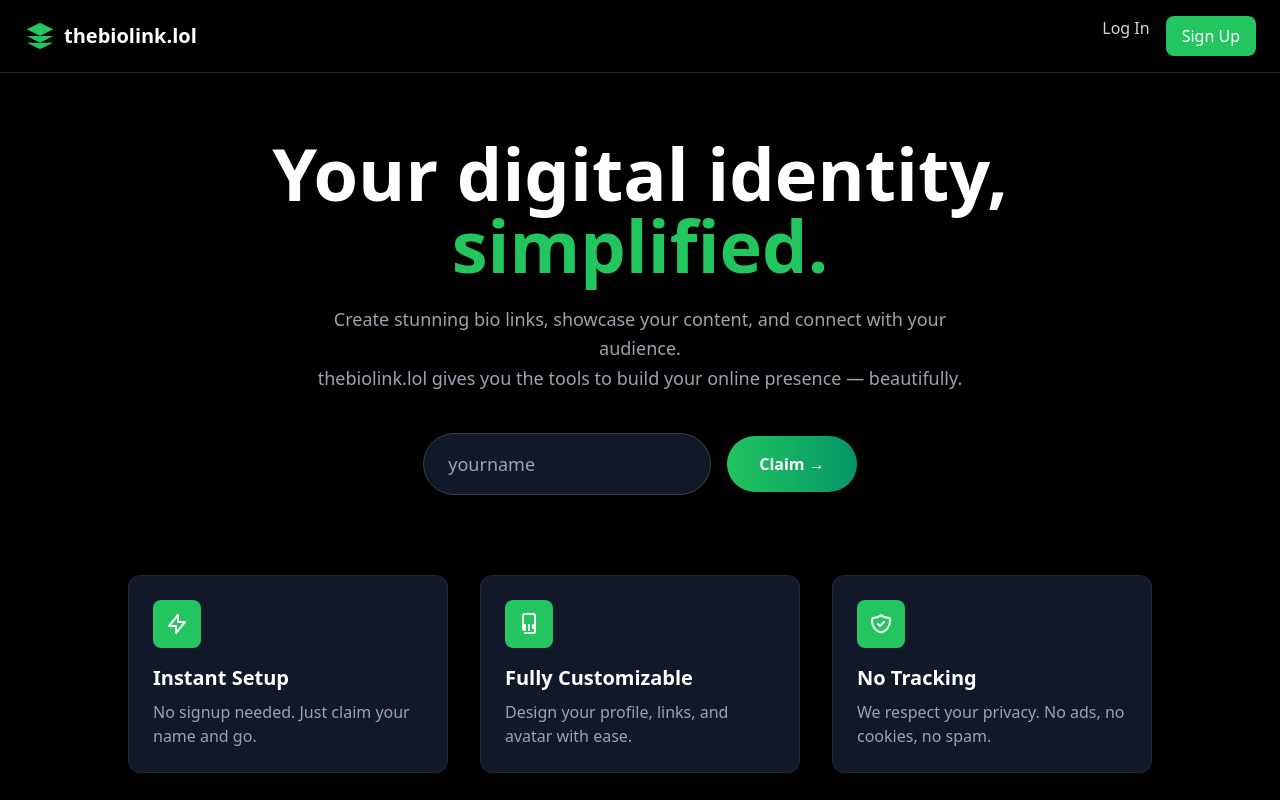
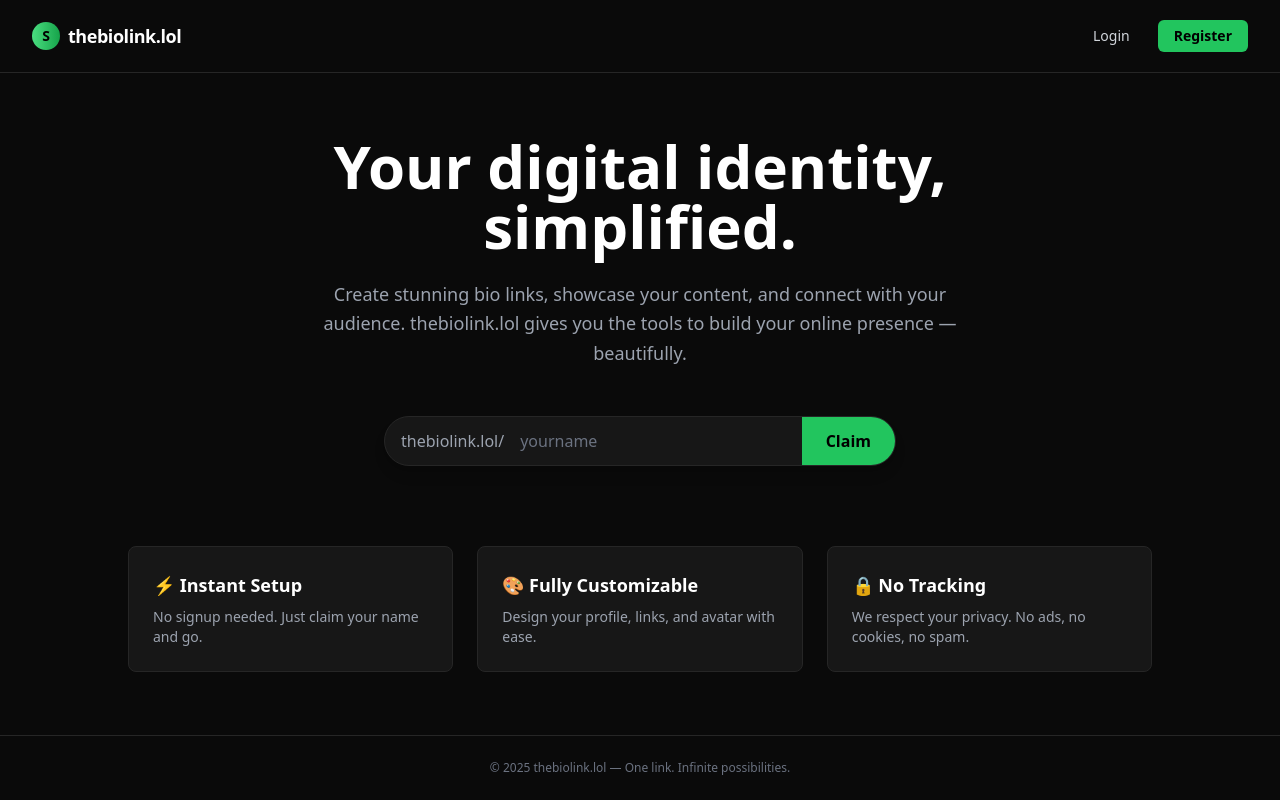
Before and after one commit to oopsididitagain335/workingitout, a Next.js app: page / in a window 1280 px wide. Shown: the top 800 px of the page. Built offline with nearby package versions, Linux system fonts and the light colour scheme.

Commit message:
Update index.tsx

```diff
--- a/pages/index.tsx
+++ b/pages/index.tsx
@@ -13,146 +13,81 @@
   };
 
   return (
-    <div className="min-h-screen bg-black text-white font-sans flex flex-col">
+    <div className="min-h-screen bg-[#0a0a0a] text-white font-sans flex flex-col">
       {/* Navbar */}
-      <nav className="px-6 py-4 flex justify-between items-center border-b border-gray-800">
+      <nav className="px-8 py-5 flex justify-between items-center border-b border-neutral-800">
         <div className="flex items-center gap-2">
-          <svg
-            className="w-8 h-8 text-green-500"
-            viewBox="0 0 24 24"
-            fill="currentColor"
-          >
-            <path d="M12 2L2 7l10 5 10-5-10-5zM2 17l10 5 10-5M2 12l10 5 10-5" />
-          </svg>
-          <span className="text-xl font-bold">thebiolink.lol</span>
+          <div className="bg-gradient-to-r from-green-400 to-green-600 w-7 h-7 rounded-full flex items-center justify-center">
+            <span className="text-black font-extrabold text-sm">S</span>
+          </div>
+          <span className="text-lg font-semibold tracking-tight">thebiolink.lol</span>
         </div>
-        <div className="flex gap-4">
+        <div className="flex gap-3">
           <a
             href="/login"
-            className="text-gray-300 hover:text-white transition-colors"
+            className="px-4 py-1.5 rounded-md text-sm font-medium text-gray-300 hover:text-white transition"
           >
-            Log In
+            Login
           </a>
           <a
             href="/signup"
-            className="bg-green-500 hover:bg-green-600 px-4 py-2 rounded-lg text-white font-medium transition"
+            className="px-4 py-1.5 rounded-md bg-green-500 hover:bg-green-600 text-sm font-semibold text-black transition"
           >
-            Sign Up
+            Register
           </a>
         </div>
       </nav>
 
-      {/* Hero */}
-      <main className="flex-1 flex flex-col justify-center items-center text-center px-6 py-16">
-        <h1 className="text-5xl md:text-7xl font-extrabold mb-6 leading-tight">
+      {/* Hero Section */}
+      <main className="flex-1 flex flex-col justify-center items-center px-6 text-center">
+        <h1 className="text-5xl md:text-6xl font-extrabold mb-6 leading-tight">
           Your digital identity,
           <br />
-          <span className="text-green-500">simplified.</span>
+          <span className="text-white">simplified.</span>
         </h1>
-        <p className="text-gray-400 text-lg mb-10 max-w-2xl leading-relaxed">
-          Create stunning bio links, showcase your content, and connect with your
-          audience. <br />
-          thebiolink.lol gives you the tools to build your online presence —
-          beautifully.
+        <p className="text-gray-400 text-lg max-w-2xl mb-12 leading-relaxed">
+          Create stunning bio links, showcase your content, and connect with your audience.
+          thebiolink.lol gives you the tools to build your online presence — beautifully.
         </p>
 
-        {/* Username Input */}
-        <div className="flex flex-col sm:flex-row justify-center items-center gap-4 mb-20 w-full max-w-lg">
+        {/* Username Claim */}
+        <div className="flex items-center bg-neutral-900 border border-neutral-800 rounded-full overflow-hidden shadow-lg w-full max-w-lg">
+          <span className="px-4 text-gray-400">thebiolink.lol/</span>
           <input
             type="text"
             placeholder="yourname"
             value={username}
             onChange={(e) => setUsername(e.target.value)}
             onKeyDown={(e) => e.key === 'Enter' && goToLink()}
-            className="px-6 py-4 text-lg border border-gray-700 bg-gray-900 rounded-full focus:outline-none focus:ring-4 focus:ring-green-500 shadow-sm transition w-full sm:w-72 text-center sm:text-left"
+            className="flex-1 bg-transparent focus:outline-none text-white placeholder-gray-500"
           />
           <button
             onClick={goToLink}
-            className="w-full sm:w-auto bg-gradient-to-r from-green-500 to-emerald-600 hover:from-green-600 hover:to-emerald-700 text-white font-bold px-8 py-4 rounded-full shadow-lg hover:shadow-xl transition duration-200 transform hover:scale-105"
+            className="px-6 py-3 bg-green-500 hover:bg-green-600 text-black font-semibold transition"
           >
-            Claim →
+            Claim
           </button>
         </div>
 
         {/* Features */}
-        <section className="grid md:grid-cols-3 gap-8 max-w-5xl w-full mb-16">
-          {[
-            {
-              title: 'Instant Setup',
-              text: 'No signup needed. Just claim your name and go.',
-              icon: (
-                <path
-                  strokeLinecap="round"
-                  strokeLinejoin="round"
-                  strokeWidth="2"
-                  d="M13 10V3L4 14h7v7l9-11h-7z"
-                />
-              ),
-            },
-            {
-              title: 'Fully Customizable',
-              text: 'Design your profile, links, and avatar with ease.',
-              icon: (
-                <path
-                  strokeLinecap="round"
-                  strokeLinejoin="round"
-                  strokeWidth="2"
-                  d="M12 18h.01M8 21h8a2 2 0 002-2V7.414A2 2 0 0018 5.414V4a2 2 0 00-2-2H8a2 2 0 00-2 2v1.414A2 2 0 006 7.414V16a2 2 0 002 2h.01M8 13v3m4-3v3m4-3v3"
-                />
-              ),
-            },
-            {
-              title: 'No Tracking',
-              text: 'We respect your privacy. No ads, no cookies, no spam.',
-              icon: (
-                <path
-                  strokeLinecap="round"
-                  strokeLinejoin="round"
-                  strokeWidth="2"
-                  d="M9 12l2 2 4-4m5.618-4.016A11.955 11.955 0 0112 2.944a11.955 11.955 0 01-8.618 3.04A12.02 12.02 0 003 9c0 5.591 3.824 10.29 9 11.622 5.176-1.332 9-6.03 9-11.622 0-1.042-.133-2.052-.382-3.016z"
-                />
-              ),
-            },
-          ].map((f, i) => (
-            <div
-              key={i}
-              className="bg-gray-900 p-6 rounded-xl border border-gray-800 text-left hover:border-green-500/50 transition"
-            >
-              <div className="w-12 h-12 bg-green-500 rounded-lg flex items-center justify-center mb-4">
-                <svg
-                  className="w-6 h-6 text-white"
-                  fill="none"
-                  stroke="currentColor"
-                  viewBox="0 0 24 24"
-                >
-                  {f.icon}
-                </svg>
-              </div>
-              <h3 className="text-xl font-bold mb-2">{f.title}</h3>
-              <p className="text-gray-400">{f.text}</p>
-            </div>
-          ))}
+        <section className="grid md:grid-cols-3 gap-6 max-w-5xl w-full mt-20">
+          <div className="p-6 rounded-lg bg-neutral-900 border border-neutral-800 hover:border-green-500/50 transition text-left">
+            <h3 className="text-lg font-bold mb-2">⚡ Instant Setup</h3>
+            <p className="text-gray-400 text-sm">No signup needed. Just claim your name and go.</p>
+          </div>
+          <div className="p-6 rounded-lg bg-neutral-900 border border-neutral-800 hover:border-green-500/50 transition text-left">
+            <h3 className="text-lg font-bold mb-2">🎨 Fully Customizable</h3>
+            <p className="text-gray-400 text-sm">Design your profile, links, and avatar with ease.</p>
+          </div>
+          <div className="p-6 rounded-lg bg-neutral-900 border border-neutral-800 hover:border-green-500/50 transition text-left">
+            <h3 className="text-lg font-bold mb-2">🔒 No Tracking</h3>
+            <p className="text-gray-400 text-sm">We respect your privacy. No ads, no cookies, no spam.</p>
+          </div>
         </section>
-
-        {/* CTA */}
-        <div className="flex flex-col sm:flex-row justify-center gap-4">
-          <a
-            href="/login"
-            className="inline-block bg-gray-800 hover:bg-gray-700 text-white px-8 py-4 rounded-full font-medium shadow transition"
-          >
-            Log In
-          </a>
-          <a
-            href="/signup"
-            className="inline-block bg-gradient-to-r from-green-500 to-emerald-600 hover:from-green-600 hover:to-emerald-700 text-white px-8 py-4 rounded-full font-medium shadow transition"
-          >
-            Sign Up Free
-          </a>
-        </div>
       </main>
 
       {/* Footer */}
-      <footer className="py-8 text-center text-gray-500 text-sm border-t border-gray-800">
+      <footer className="py-6 text-center text-gray-500 text-xs border-t border-neutral-800">
         <p>© 2025 thebiolink.lol — One link. Infinite possibilities.</p>
       </footer>
     </div>
```
